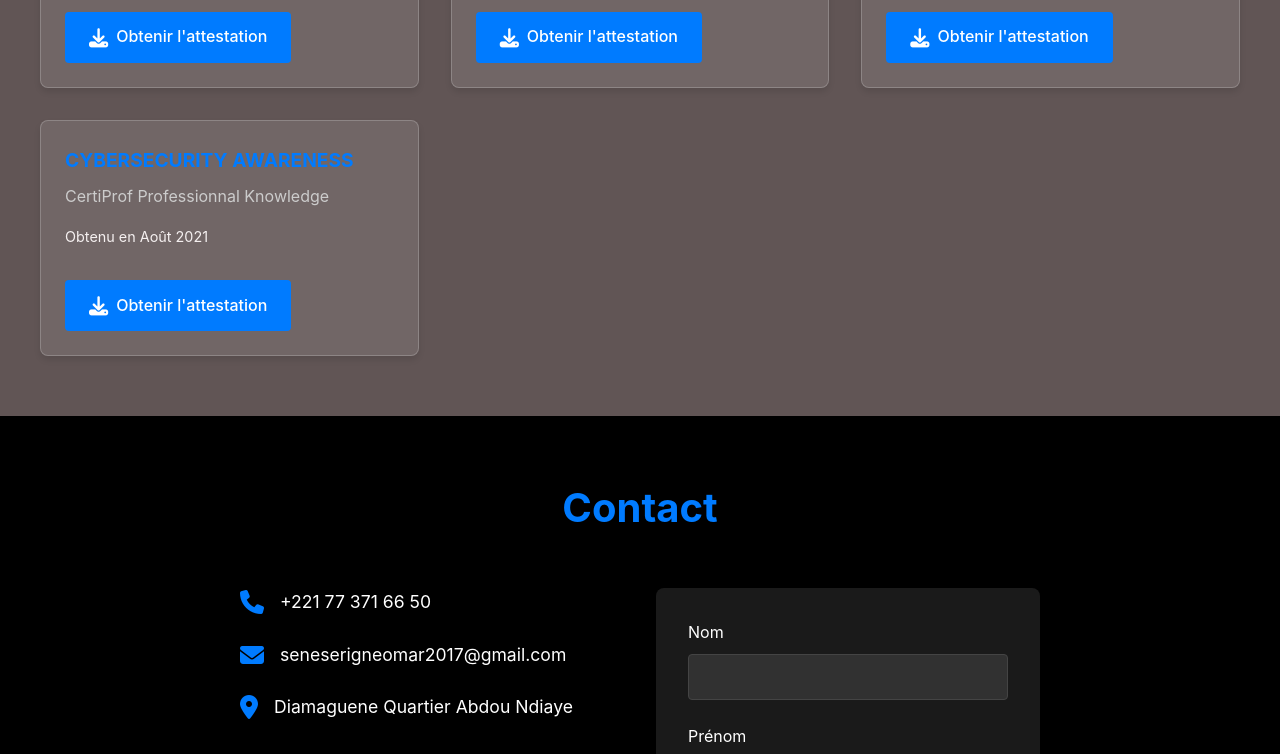
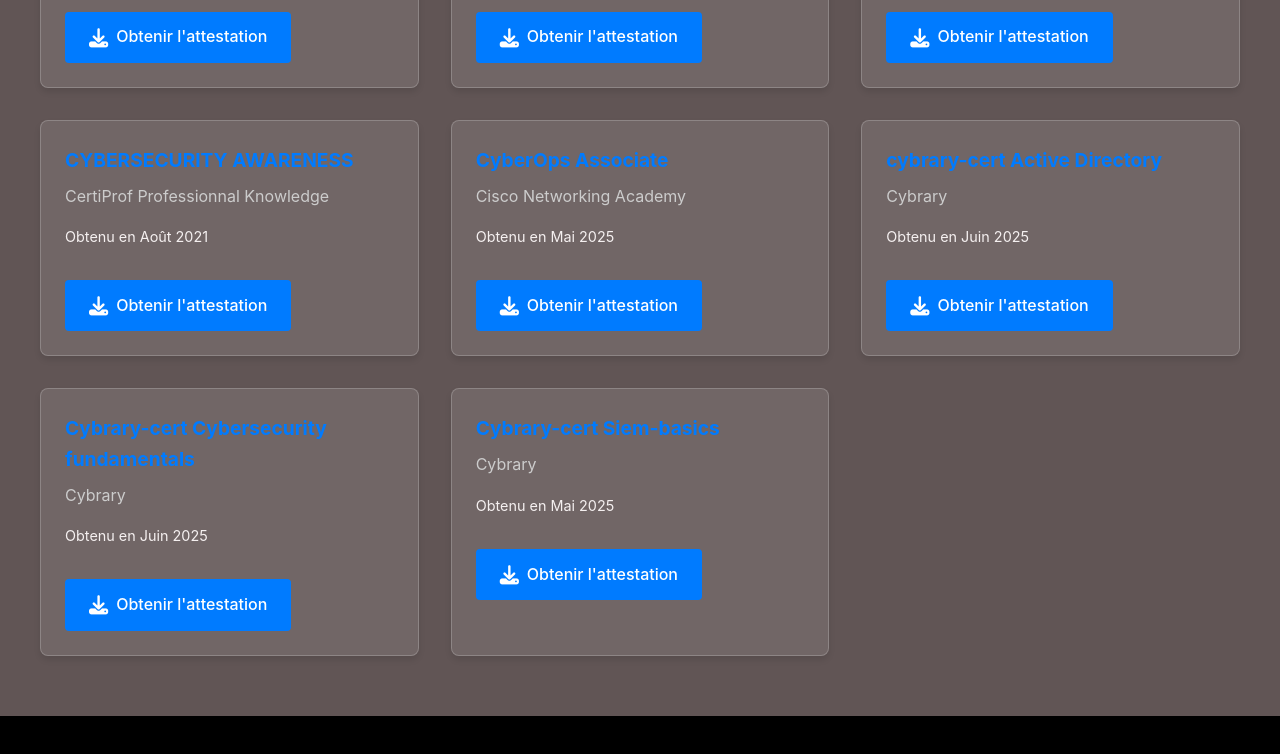
Before and after one commit to SerigneOmar/SOS-ADMIN, a website: page index.html in a window 1280 px wide. Shown: the part 3590-4344 px from the top of the page. Drawn offline with Linux system fonts and the light colour scheme.

Commit message:
Update index.html

```diff
--- a/index.html
+++ b/index.html
@@ -259,6 +259,58 @@
               </div>
             </div>
           </div>
+          <div class="certificate-card">
+            <div class="certificate-content">
+              <h3>CyberOps Associate</h3>
+              <p>Cisco Networking Academy</p>
+              <div class="certificate-date">Obtenu en Mai 2025</div>
+              <div class="cv-download">
+                <a href="CyberOps Associate.pdf" class="cv-button" download>
+                  <i class="fas fa-download"></i>
+                  Obtenir l'attestation
+                </a>
+              </div>
+            </div>
+          </div>
+          <div class="certificate-card">
+            <div class="certificate-content">
+              <h3>cybrary-cert Active Directory</h3>
+              <p>Cybrary</p>
+              <div class="certificate-date">Obtenu en Juin 2025</div>
+              <div class="cv-download">
+                <a href="cybrary-cert-active-directory-basics.pdf" class="cv-button" download>
+                  <i class="fas fa-download"></i>
+                  Obtenir l'attestation
+                </a>
+              </div>
+            </div>
+          </div>
+          <div class="certificate-card">
+            <div class="certificate-content">
+              <h3>Cybrary-cert  Cybersecurity fundamentals </h3>
+              <p>Cybrary</p>
+              <div class="certificate-date">Obtenu en Juin 2025</div>
+              <div class="cv-download">
+                <a href="cybrary-cert-cybersecurity-fundamentals.pdf" class="cv-button" download>
+                  <i class="fas fa-download"></i>
+                  Obtenir l'attestation
+                </a>
+              </div>
+            </div>
+          </div>
+          <div class="certificate-card">
+            <div class="certificate-content">
+              <h3>Cybrary-cert Siem-basics</h3>
+              <p>Cybrary</p>
+              <div class="certificate-date">Obtenu en Mai 2025</div>
+              <div class="cv-download">
+                <a href="cybrary-cert-siem-basics.pdf" class="cv-button" download>
+                  <i class="fas fa-download"></i>
+                  Obtenir l'attestation
+                </a>
+              </div>
+            </div>
+          </div>
         </div>
       </section>
 
```
